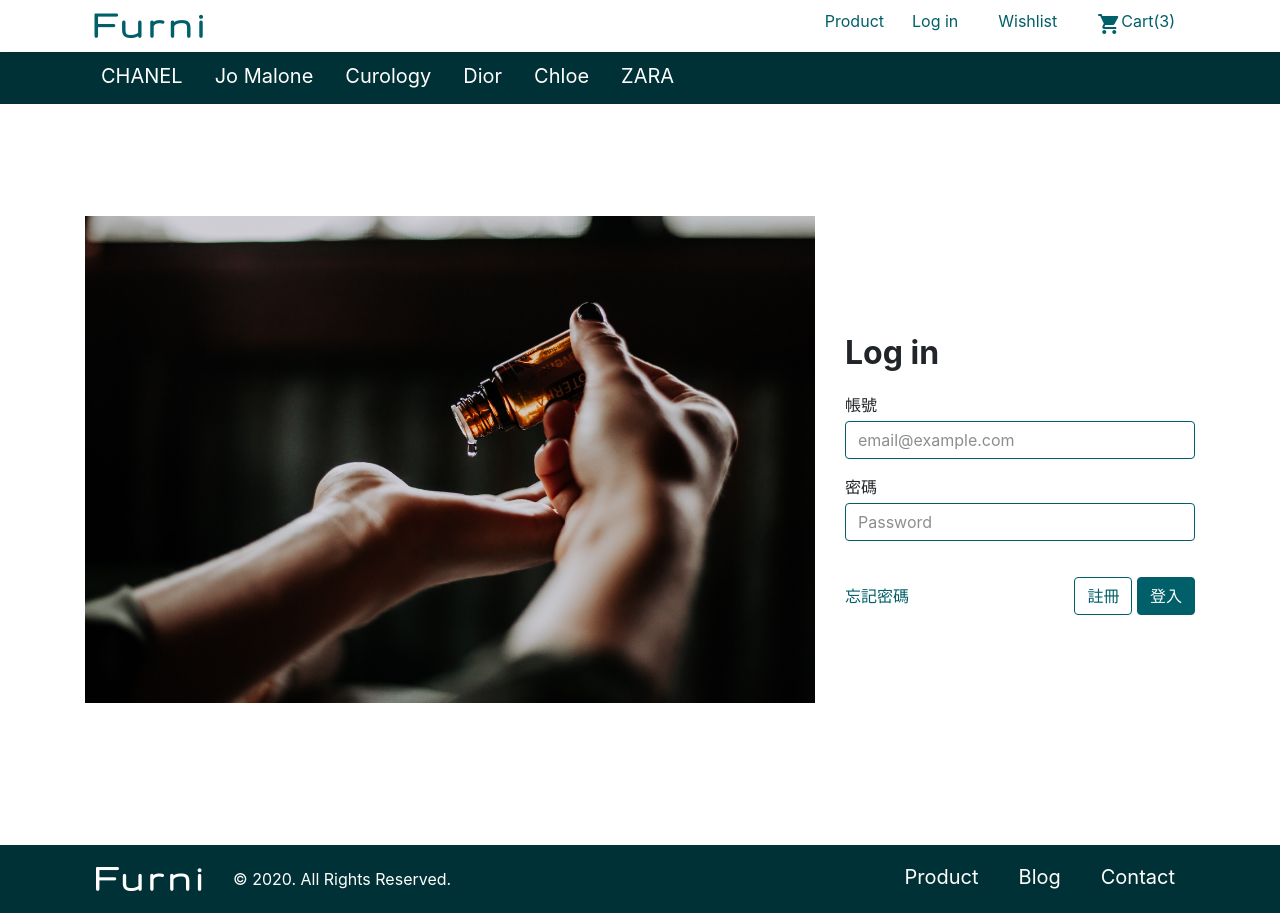
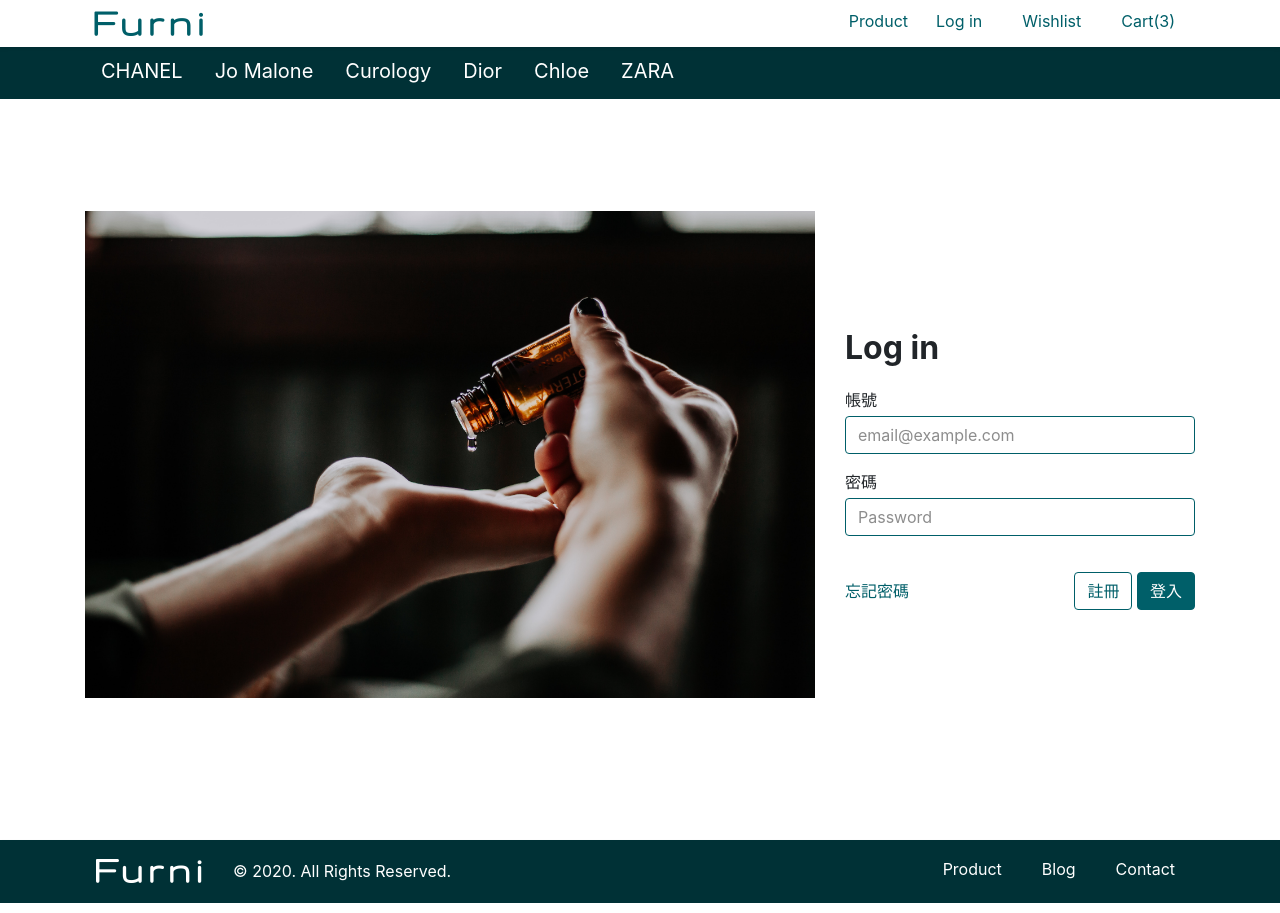
Before and after one commit to t2632586/Furni, a plain HTML site: page login.html in a window 1280 px wide. Drawn offline with nearby package versions, Linux system fonts and the light colour scheme.

Commit message:
Update 2021-03-26T03:45:11.041Z

```diff
--- a/login.html
+++ b/login.html
@@ -43,8 +43,7 @@
           </a>
         </li>
         <li class="nav-item px-3">
-          <a class="nav-link h6 d-flex justify-content-center" href="#">
-            <span class="material-icons d-none d-md-block">shopping_cart</span>Cart(3)
+          <a class="nav-link h6 d-flex justify-content-center align-items-center" href="#">Cart(3)
           </a>
         </li>
       </ul>
@@ -119,14 +118,14 @@
         <p class="font-size-sm mb-0 text-light font-weight-normal">© 2020. All Rights Reserved.</p>
         <ul class="navbar-nav ml-auto mt-2 mt-lg-0 d-none d-md-flex">
           <li class="nav-item active px-3">
-            <a class="nav-link h5 font-weight-normal d-flex text-light bg-md-success justify-content-center" href="product.html">
+            <a class="nav-link h6 font-weight-normal d-flex text-light bg-md-success justify-content-center" href="product.html">
               Product<span class="sr-only">(current)</span></a>
           </li>
           <li class="nav-item px-3">
-            <a class="nav-link h5 font-weight-normal d-flex text-light justify-content-center" href="#">Blog</a>
+            <a class="nav-link h6 font-weight-normal d-flex text-light justify-content-center" href="#">Blog</a>
           </li>
           <li class="nav-item px-3">
-            <a class="nav-link h5 font-weight-normal d-flex text-light justify-content-center" href="#">Contact</a>
+            <a class="nav-link h6 font-weight-normal d-flex text-light justify-content-center" href="#">Contact</a>
           </li>
         </ul>
     </nav>
```
Also changed, not shown: index.html (+4 -5 lines), product.html (+4 -5 lines), product_chanel.html (+4 -5 lines).
